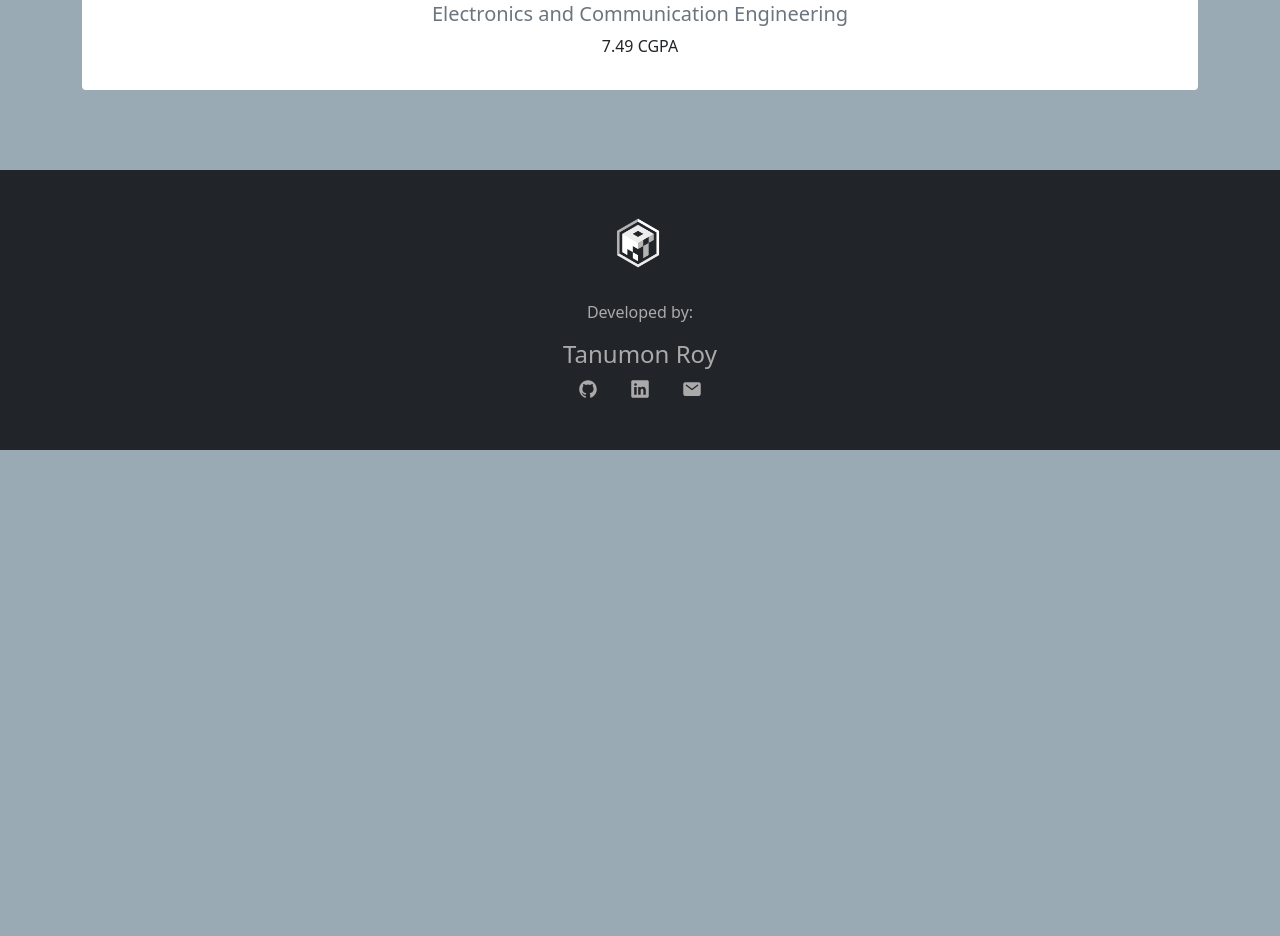
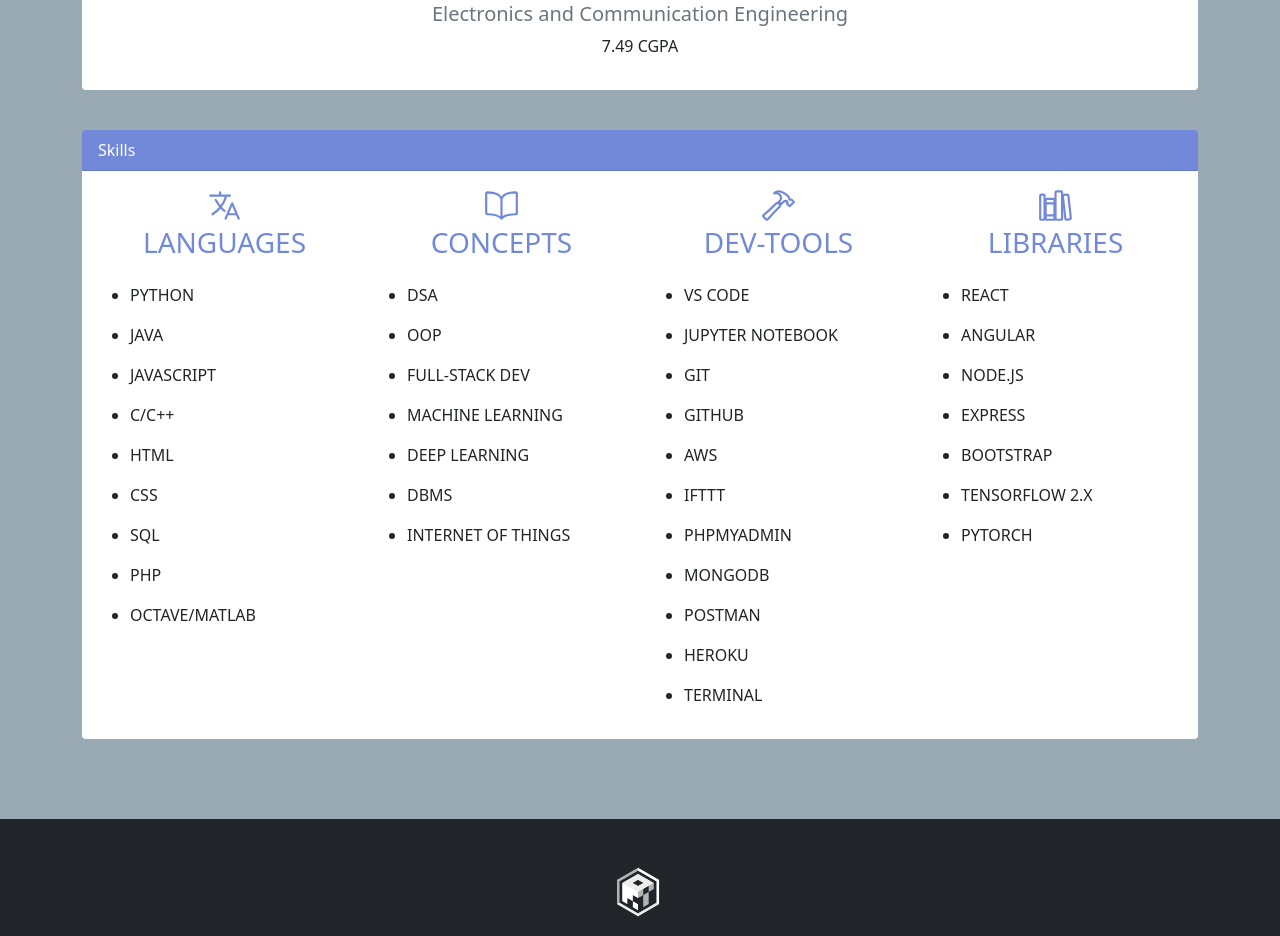
Before and after one commit to t-ROY-coder/portfolio-website, a React (Create React App) app: page / in a window 1280 px wide. Shown: the part 729-1665 px from the top of the page. Before the commit the page ends 1179 px from the top, so only its background shows below. Built offline with nearby package versions, Linux system fonts and the light colour scheme.

Commit message:
added skills section

```diff
--- a/src/App.css
+++ b/src/App.css
@@ -145,3 +145,8 @@ h3 {
 .header .card-subtitle {
   margin-top: 1rem;
 }
+
+/***** SKILLS *****/
+.skills-container .section-text {
+  text-align: left;
+}
--- a/src/App.js
+++ b/src/App.js
@@ -4,6 +4,7 @@ import Education from "./components/Education";
 import Footer from "./components/Footer";
 import Header from "./components/Header";
 import Navbar from "./components/Navbar";
+import Skills from "./components/Skills";
 
 function App() {
   return (
@@ -11,6 +12,7 @@ function App() {
       <Navbar />
       <Header />
       <Education />
+      <Skills />
       <Footer />
     </>
   );
--- /dev/null
+++ b/src/assets/SkillsData.js
@@ -0,0 +1,44 @@
+export const SkillsData = {
+  languages: [
+    "Python",
+    "Java",
+    "Javascript",
+    "C/C++",
+    "HTML",
+    "CSS",
+    "SQL",
+    "PHP",
+    "Octave/MATLAB",
+  ],
+  concepts: [
+    "DSA",
+    "OOP",
+    "Full-Stack Dev",
+    "Machine Learning",
+    "Deep Learning",
+    "DBMS",
+    "Internet of Things",
+  ],
+  devTools: [
+    "VS Code",
+    "Jupyter Notebook",
+    "Git",
+    "Github",
+    "AWS",
+    "IFTTT",
+    "PhpMyAdmin",
+    "MongoDB",
+    "Postman",
+    "Heroku",
+    "Terminal",
+  ],
+  libraries: [
+    "React",
+    "Angular",
+    "Node.js",
+    "Express",
+    "Bootstrap",
+    "Tensorflow 2.x",
+    "PyTorch",
+  ],
+};
--- /dev/null
+++ b/src/components/Skills.js
@@ -0,0 +1,92 @@
+import React from "react";
+import { SkillsData } from "../assets/SkillsData";
+
+function Skills() {
+  return (
+    <>
+      <div className="container skills-container">
+        <div class="card">
+          <div class="card-header">Skills</div>
+          <div class="card-body section-container">
+            <div className="row">
+              <div className="col-lg-3">
+                <h3 class="card-title section-title">
+                  <ion-icon name="language-outline"></ion-icon>
+                  <br />
+                  Languages
+                </h3>
+                <div className="section-text">
+                  <ul>
+                    {SkillsData.languages.map((e, i) => {
+                      return (
+                        <li>
+                          <p>{e}</p>
+                        </li>
+                      );
+                    })}
+                  </ul>
+                </div>
+              </div>
+              <div className="col-lg-3">
+                <h3 class="card-title section-title">
+                  <ion-icon name="book-outline"></ion-icon>
+                  <br />
+                  Concepts
+                </h3>
+                <div className="section-text">
+                  <ul>
+                    {SkillsData.concepts.map((e, i) => {
+                      return (
+                        <li>
+                          <p>{e}</p>
+                        </li>
+                      );
+                    })}
+                  </ul>
+                </div>
+              </div>
+              <div className="col-lg-3">
+                <h3 class="card-title section-title">
+                  <ion-icon name="hammer-outline"></ion-icon>
+                  <br />
+                  Dev-Tools
+                </h3>
+                <div className="section-text">
+                  <ul>
+                    {SkillsData.devTools.map((e, i) => {
+                      return (
+                        <li>
+                          <p>{e}</p>
+                        </li>
+                      );
+                    })}
+                  </ul>
+                </div>
+              </div>
+              <div className="col-lg-3">
+                <h3 class="card-title section-title">
+                  <ion-icon name="library-outline"></ion-icon>
+                  <br />
+                  Libraries
+                </h3>
+                <div className="section-text">
+                  <ul>
+                    {SkillsData.libraries.map((e, i) => {
+                      return (
+                        <li>
+                          <p>{e}</p>
+                        </li>
+                      );
+                    })}
+                  </ul>
+                </div>
+              </div>
+            </div>
+          </div>
+        </div>
+      </div>
+    </>
+  );
+}
+
+export default Skills;
```
